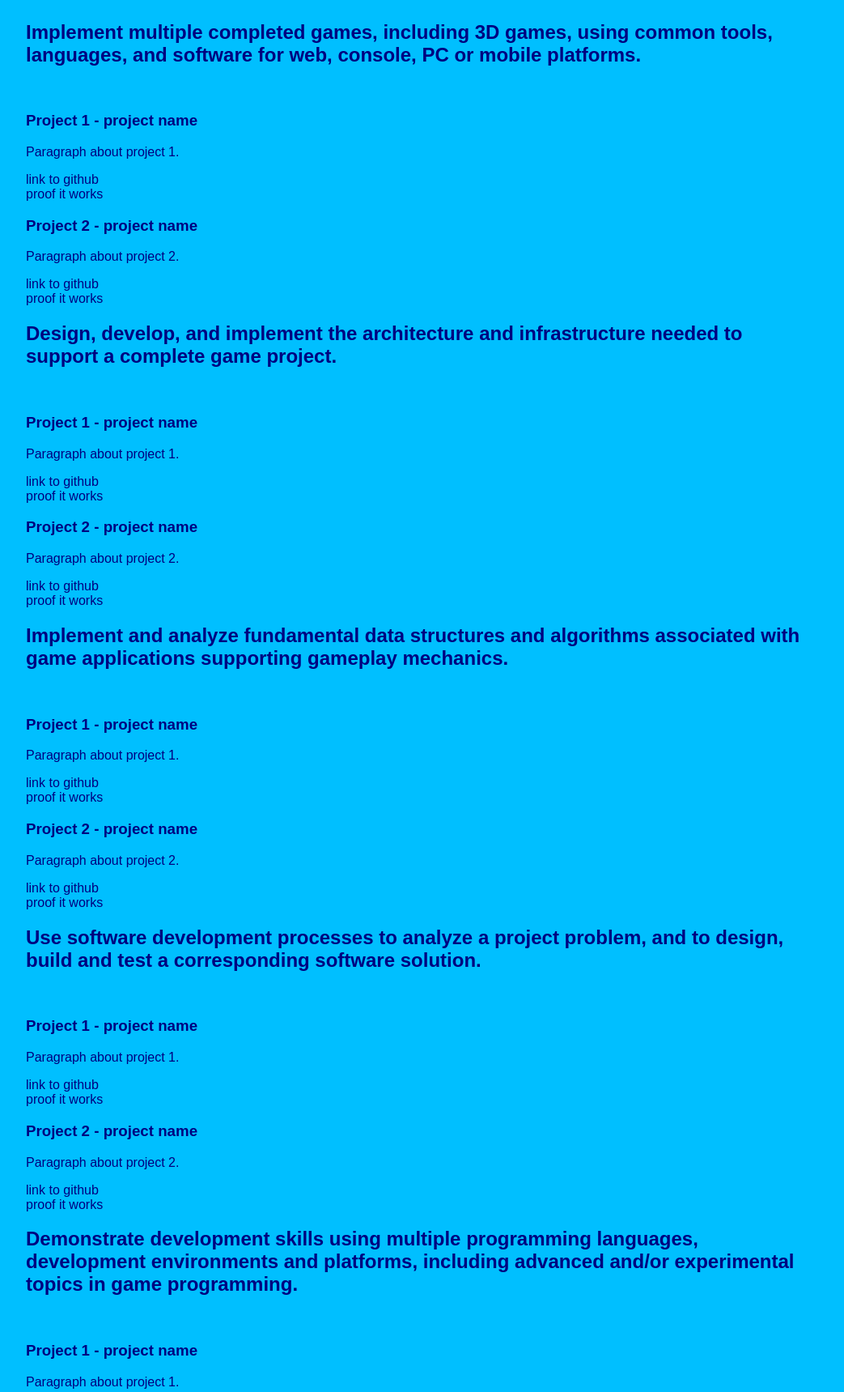
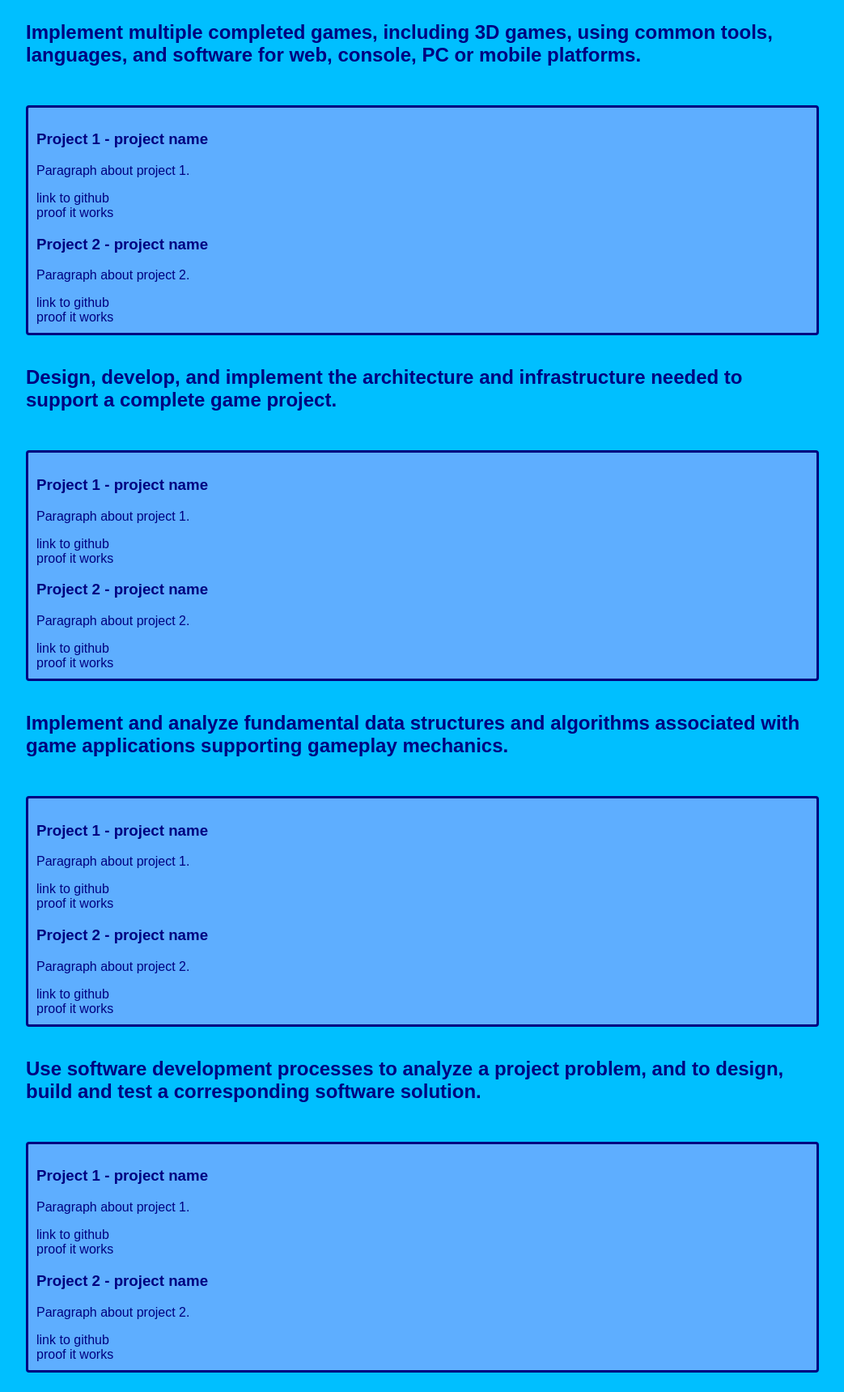
Before and after one commit to BlueDogXL/sipboards, a plain HTML site: page boards.html in a window 1280 px wide. Shown: the part 140-1859 px from the top of the page at 81% size, without its empty margins (118-1161 px from the left). Drawn offline with Linux system fonts and the light colour scheme.

Commit message:
adding section elements to each objective

```diff
--- a/boards.html
+++ b/boards.html
@@ -15,6 +15,7 @@
     <h2>Implement multiple completed games, including 3D games, using common tools, languages, and software for web,
         console, PC or mobile platforms.</h2>
     <br>
+    <section class="section1">
     <h3>Project 1 - project name</h3>
     <p>
         Paragraph about project 1.
@@ -30,10 +31,12 @@
     link to github
     <br>
     proof it works
+    </section>
     <br>
     <h2>Design, develop, and implement the architecture and infrastructure needed to support a complete game project.
     </h2>
     <br>
+    <section class="section1">
     <h3>Project 1 - project name</h3>
     <p>
         Paragraph about project 1.
@@ -49,10 +52,12 @@
     link to github
     <br>
     proof it works
+    </section>
     <br>
     <h2>Implement and analyze fundamental data structures and algorithms associated with game applications supporting
         gameplay mechanics.</h2>
     <br>
+    <section class="section1">
     <h3>Project 1 - project name</h3>
     <p>
         Paragraph about project 1.
@@ -68,10 +73,12 @@
     link to github
     <br>
     proof it works
+    </section>
     <br>
     <h2>Use software development processes to analyze a project problem, and to design, build and test a corresponding
         software solution.</h2>
     <br>
+    <section class="section1">
     <h3>Project 1 - project name</h3>
     <p>
         Paragraph about project 1.
@@ -87,10 +94,12 @@
     link to github
     <br>
     proof it works
+    </section>
     <br>
     <h2>Demonstrate development skills using multiple programming languages, development environments and platforms,
         including advanced and/or experimental topics in game programming.</h2>
     <br>
+    <section class="section1">
     <h3>Project 1 - project name</h3>
     <p>
         Paragraph about project 1.
@@ -106,10 +115,12 @@
     link to github
     <br>
     proof it works
+    </section>
     <br>
     <h2>Establish collaboration, mentorship, and professional leadership skills by working with other disciplines to
         deliver highly polished and completed projects.</h2>
     <br>
+    <section class="section1">
     <h3>Project 1 - project name</h3>
     <p>
         Paragraph about project 1.
@@ -125,6 +136,7 @@
     link to github
     <br>
     proof it works
+    </section>
     <br>
     <br>
     <nav class="mainnav">&lt;<a href="./index.html">Back to Home</a>&gt;</nav>
```
